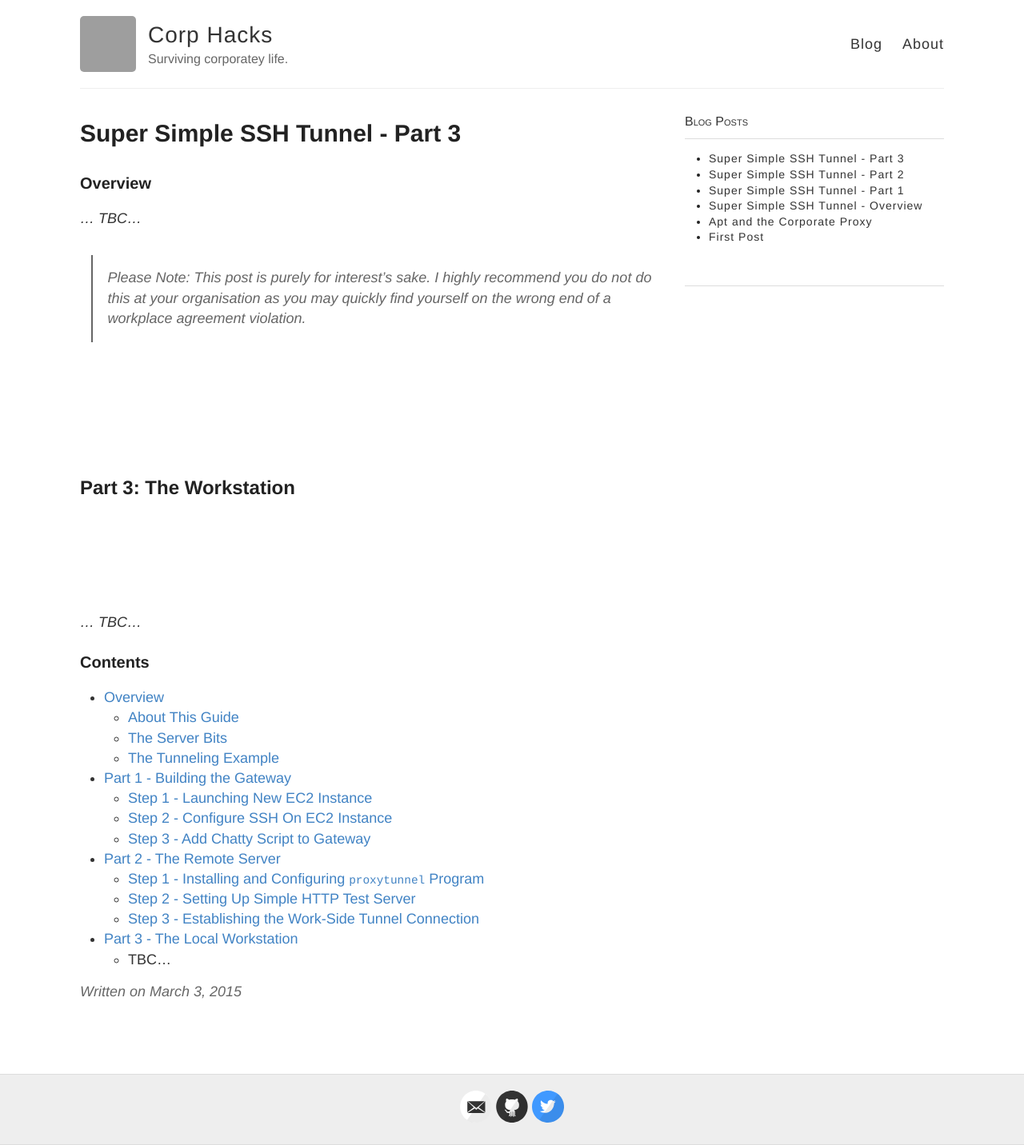
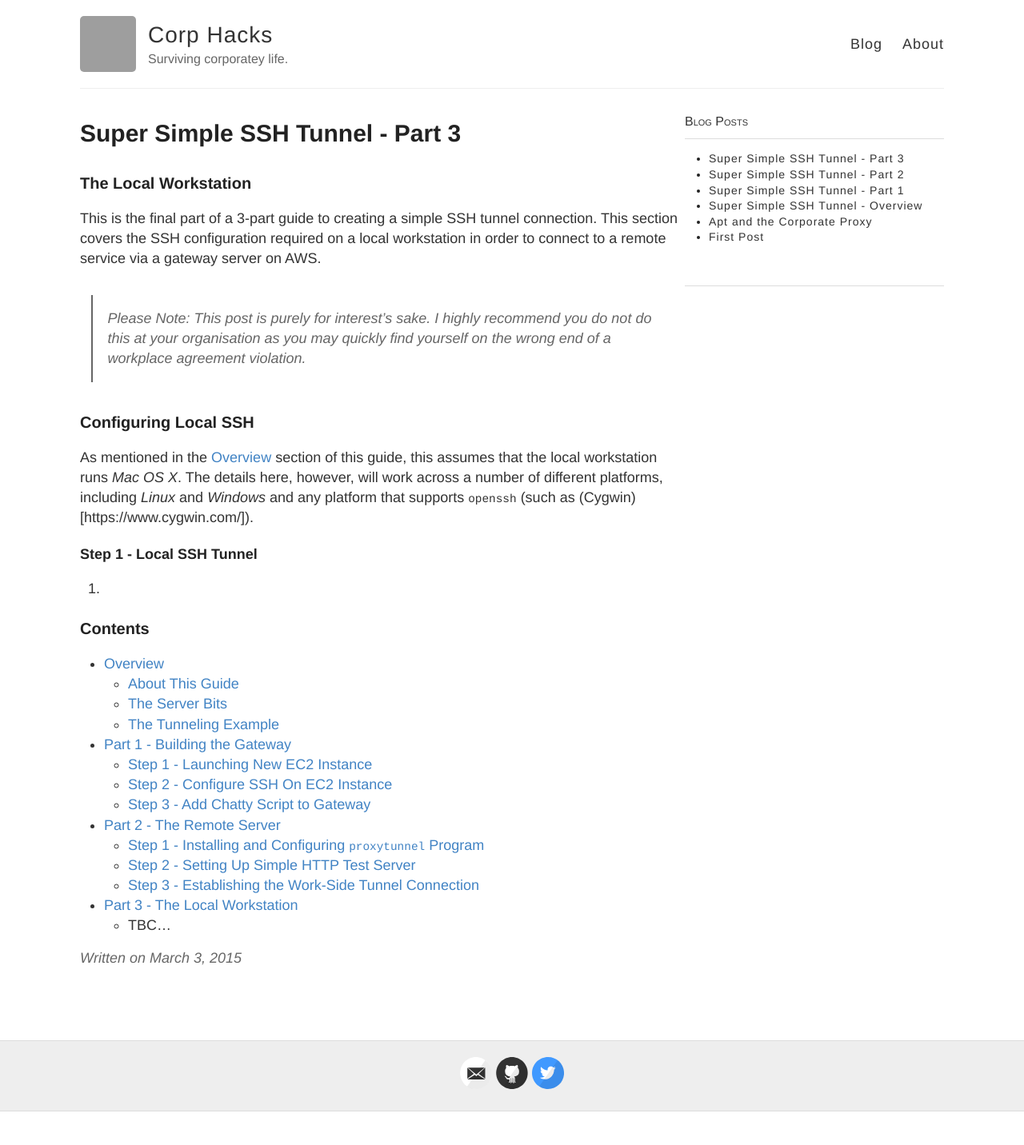
Before and after one commit to corphacks/corphacks.github.io, a Jekyll site: the page built from _posts/2015-03-03-Super-Simple-SSH-Tunnel-Part-3.md, in a window 1280 px wide. Shown: the whole page at 80% size. Built offline with Jekyll 4.4.1, drawn with Linux system fonts in a browser that asks for light colours; Markdown is read by kramdown in place of the engine named in the settings; comment, search, counter and statistics services are not loaded; after the commit the page ends 1390 px from its top, so only the background shows below that; grey boxes are pictures that could not be loaded.

Commit message:
Added google analytics, part 3 WIP...

```diff
--- /dev/null
+++ b/_includes/google_analytics.html
@@ -0,0 +1,12 @@
+<!-- Google Analytics -->
+<script>
+  (function(i,s,o,g,r,a,m){i['GoogleAnalyticsObject']=r;i[r]=i[r]||function(){
+  (i[r].q=i[r].q||[]).push(arguments)},i[r].l=1*new Date();a=s.createElement(o),
+  m=s.getElementsByTagName(o)[0];a.async=1;a.src=g;m.parentNode.insertBefore(a,m)
+  })(window,document,'script','//www.google-analytics.com/analytics.js','ga');
+
+  ga('create', 'UA-60338687-1', 'auto');
+  ga('send', 'pageview');
+
+</script>
+<!-- End Google Analytics -->
--- a/_layouts/default.html
+++ b/_layouts/default.html
@@ -62,6 +62,6 @@
       </div>
     </div>
 
-    {% include analytics.html %}
+    {% include google_analytics.html %}
   </body>
 </html>
--- a/_posts/2015-03-03-Super-Simple-SSH-Tunnel-Part-3.md
+++ b/_posts/2015-03-03-Super-Simple-SSH-Tunnel-Part-3.md
@@ -5,24 +5,25 @@ comments: true
 ---
 
 
-### Overview
+### The Local Workstation
 
-_... TBC..._
+This is the final part of a 3-part guide to creating a simple SSH tunnel connection. This section covers the SSH configuration required on a local workstation in order to connect to a remote service via a gateway server on AWS.
+
 
 {% include simple_ssh/disclaimer.html %}
 
-<p>&nbsp;</p>
-<p>&nbsp;</p>
-<p>&nbsp;</p>
+<a name="sec1"></a>
+### Configuring Local SSH
+
+As mentioned in the [Overview]({% post_url 2015-03-03-Super-Simple-SSH-Tunnel-Overview %}#sec1) section of this guide, this assumes that the local workstation runs _Mac OS X_. The details here, however, will work across a number of different platforms, including _Linux_ and _Windows_ and any platform that supports `openssh` (such as (Cygwin)[https://www.cygwin.com/]).
 
 
-## Part 3: The Workstation
+<a name="step1"></a>
+##### Step 1 - Local SSH Tunnel
 
 
 
-<p>&nbsp;</p>
-<p>&nbsp;</p>
-<p>&nbsp;</p>
-_... TBC..._
+1.
+
 
 {% include simple_ssh/toc.html %}
```
Also changed, not shown: _includes/analytics.html (deleted, +0 -13 lines), _posts/2015-03-03-Super-Simple-SSH-Tunnel-Part-2.md (+1 -1 lines).
